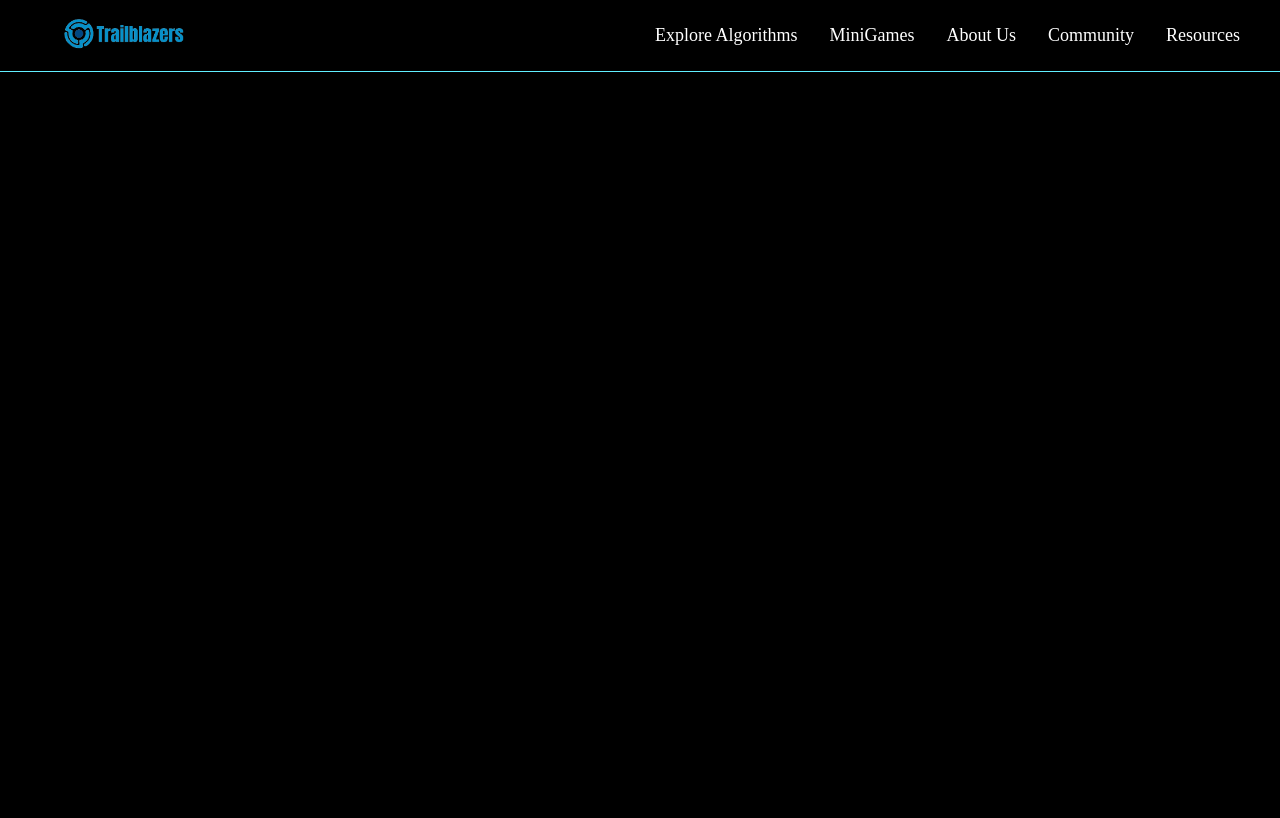
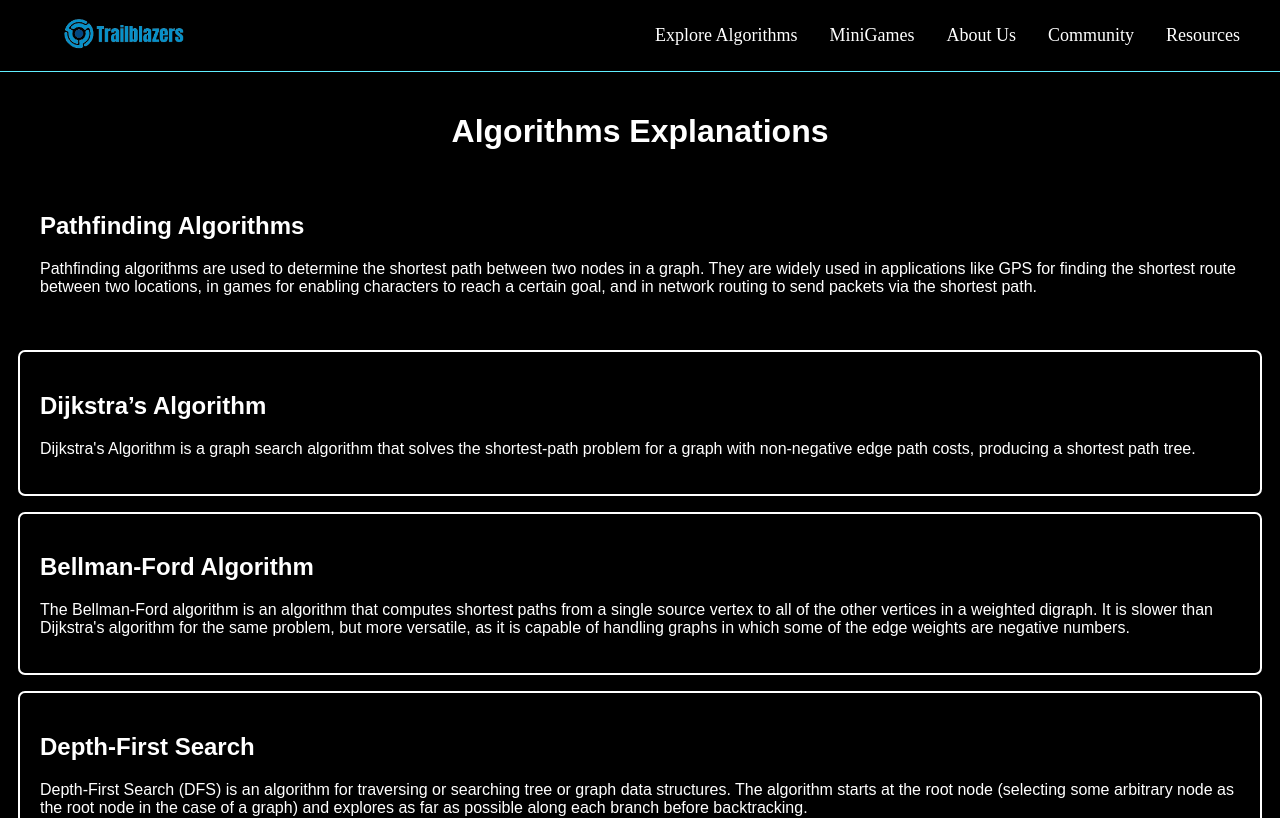
Before and after one commit to Loki701/Trailblazers, a React (Create React App) app in the folder Client/trailblazers/: page /algorithms in a window 1280 px wide. Shown: the top 818 px of the page. Built offline with nearby package versions, Linux system fonts and the light colour scheme.

Commit message:
added 2 pages

```diff
--- a/Client/trailblazers/src/App.js
+++ b/Client/trailblazers/src/App.js
@@ -4,7 +4,8 @@ import {
    Routes, BrowserRouter
 } from "react-router-dom";
 import AboutUs from './components/AboutUs';
-
+import Community from './components/Community';
+import Algorithm from './components/Algorithm';
 // import { Algorithm, Community, MiniGames, Resources, Navbar, AboutUs, Home } from './components';
 
 import LandingPage from './components/header/landingPage/LandingPage';
@@ -19,9 +20,9 @@ function App() {
 
       <Routes>
         <Route path="/" element={<LandingPage/>}/>
-        {/* <Route path="/algorithms" element={<Algorithm/>}/> */}
+        <Route path="/algorithms" element={<Algorithm/>}/>
         {/* <Route path="/mini-games" element={<MiniGames/>}/> */}
-        {/* <Route path="/community" element={<Community/>}/> */}
+        <Route path="/community" element={<Community/>}/>
         {/* <Route path="/resources" element={<Resources/>}/> */}
         <Route path="/about-us" element={<AboutUs/>}/>
       </Routes>
--- /dev/null
+++ b/Client/trailblazers/src/components/Algorithm.jsx
@@ -0,0 +1,92 @@
+import React, { useEffect, useState } from 'react';
+
+const Algorithm = () => {
+    const [loaded, setLoaded] = useState(false);
+
+    useEffect(() => {
+        setLoaded(true);
+    }, []);
+    const styles = {
+        page: {
+            fontFamily: 'Arial, sans-serif',
+            padding: '20px',
+            backgroundColor: 'black',
+            opacity: loaded ? 1 : 0,
+            transition: 'opacity 1s ease-in-out',
+            animationName: 'fadeIn',
+            animationDuration: '2s'
+        },
+        title: {
+            color: 'white',
+            textAlign: 'center',
+        },
+        section: {
+            backgroundColor: 'black',
+            borderRadius: '5px',
+            padding: '20px',
+            marginBottom: '20px',
+        },
+        sectionTitle: {
+            color: 'white',
+        },
+        sectionContent: {
+            color: 'white',
+        },
+        algorithm: {
+            backgroundColor: 'black',
+            borderRadius: '5px',
+            padding: '20px',
+            marginBottom: '20px',
+            outline: '2px solid white', // Add white outline
+        },
+        algorithmTitle: {
+            color: 'white',
+        },
+        algorithmContent: {
+            color: 'white',
+        },
+    };
+
+    return (
+        <div style={styles.page}>
+            <h1 style={styles.title}>Algorithms Explanations</h1>
+
+            <div style={styles.section}>
+                <h2 style={styles.sectionTitle}>Pathfinding Algorithms</h2>
+                <p style={styles.sectionContent}>
+                    Pathfinding algorithms are used to determine the shortest path between two nodes in a graph. They are widely used in applications like GPS for finding the shortest route between two locations, in games for enabling characters to reach a certain goal, and in network routing to send packets via the shortest path.
+                </p>
+            </div>
+
+            <div style={styles.algorithm}>
+                <h2 style={styles.algorithmTitle}>Dijkstra’s Algorithm</h2>
+                <p style={styles.algorithmContent}>
+                    Dijkstra's Algorithm is a graph search algorithm that solves the shortest-path problem for a graph with non-negative edge path costs, producing a shortest path tree.
+                </p>
+            </div>
+
+            <div style={styles.algorithm}>
+                <h2 style={styles.algorithmTitle}>Bellman-Ford Algorithm</h2>
+                <p style={styles.algorithmContent}>
+                    The Bellman-Ford algorithm is an algorithm that computes shortest paths from a single source vertex to all of the other vertices in a weighted digraph. It is slower than Dijkstra's algorithm for the same problem, but more versatile, as it is capable of handling graphs in which some of the edge weights are negative numbers.
+                </p>
+            </div>
+
+            <div style={styles.algorithm}>
+                <h2 style={styles.algorithmTitle}>Depth-First Search</h2>
+                <p style={styles.algorithmContent}>
+                    Depth-First Search (DFS) is an algorithm for traversing or searching tree or graph data structures. The algorithm starts at the root node (selecting some arbitrary node as the root node in the case of a graph) and explores as far as possible along each branch before backtracking.
+                </p>
+            </div>
+
+            <div style={styles.algorithm}>
+                <h2 style={styles.algorithmTitle}>Breadth-First Search</h2>
+                <p style={styles.algorithmContent}>
+                    Breadth-First Search (BFS) is an algorithm for traversing or searching tree or graph data structures. It starts at the tree root (or some arbitrary node of a graph, sometimes referred to as a 'search key') and explores the neighbor nodes at the present depth prior to moving on to nodes at the next depth level.
+                </p>
+            </div>
+        </div>
+    );
+};
+
+export default Algorithm;
--- /dev/null
+++ b/Client/trailblazers/src/components/Community.jsx
@@ -0,0 +1,72 @@
+import React, { useEffect, useState } from 'react';
+
+const Community = () => {
+  const [loaded, setLoaded] = useState(false);
+
+  useEffect(() => {
+    setLoaded(true);
+  }, []);
+  const styles = {
+    communityPage: {
+      fontFamily: 'Arial, sans-serif',
+      padding: '20px',
+      backgroundColor: '#000', // Changed to black
+      color: '#fff', // Changed to white
+      opacity: loaded ? 1 : 0,
+      transition: 'opacity 1s ease-in-out',
+      animationName: 'fadeIn',
+      animationDuration: '2s'
+    },
+    title: {
+      color: '#fff', // Changed to white
+      textAlign: 'center',
+    },
+    intro: {
+      marginBottom: '20px',
+    },
+    section: {
+      backgroundColor: '#000', // Changed to black
+      borderRadius: '5px',
+      padding: '20px',
+      marginBottom: '20px',
+    },
+    sectionTitle: {
+      color: '#fff', // Changed to white
+    },
+    sectionContent: {
+      color: '#fff', // Changed to white
+    },
+  };
+
+
+  return (
+    <div style={styles.communityPage}>
+      <h1 style={styles.title}>Welcome to Our Community Page</h1>
+      <p style={styles.intro}>This is a place where our community members can connect and share.</p>
+
+      <div style={styles.section}>
+        <h2 style={styles.sectionTitle}>Upcoming Events</h2>
+        <p style={styles.sectionContent}>Event 1: Date and Time</p>
+        <p style={styles.sectionContent}>Event 2: Date and Time</p>
+      </div>
+
+      <div style={styles.section}>
+        <h2 style={styles.sectionTitle}>Community Guidelines</h2>
+        <p style={styles.sectionContent}>Please be respectful and considerate of others. This is a place for constructive discussions and sharing of ideas.</p>
+      </div>
+
+      <div style={styles.section}>
+        <h2 style={styles.sectionTitle}>Latest Posts</h2>
+        <p style={styles.sectionContent}>Post 1: Brief description</p>
+        <p style={styles.sectionContent}>Post 2: Brief description</p>
+      </div>
+
+      <div style={styles.section}>
+        <h2 style={styles.sectionTitle}>Join the Community</h2>
+        <p style={styles.sectionContent}>Interested in joining our community? Click here to sign up!</p>
+      </div>
+    </div>
+  );
+};
+
+export default Community;
```
